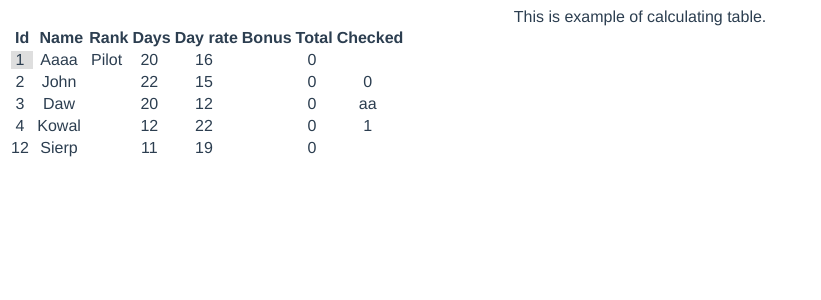
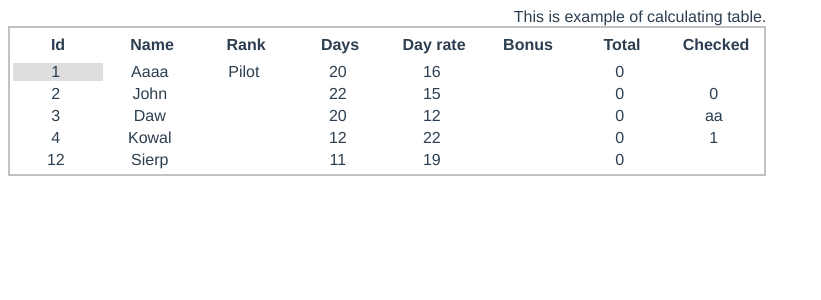
Before and after one commit to Mst68/mst-calctable, a Vue app: page / in a window 1280 px wide. Shown: the top 300 px of the page, without its empty margins (0-821 px from the left). Built offline with nearby package versions, Linux system fonts and the light colour scheme.

Commit message:
mstCalcTable

```diff
--- a/src/components/calctable.vue
+++ b/src/components/calctable.vue
@@ -297,6 +297,18 @@ h2 {
 
 .table-calc  {
   position: relative;
+  & table {
+    border: 2px solid #c2c2c2;
+
+  }
+
+  & th {
+    min-width: 80px;
+    padding: 6px;
+  }
+  & tr {
+      min-height: 20px;
+  }
 }
 
 .table-calc .select-cell {
```
